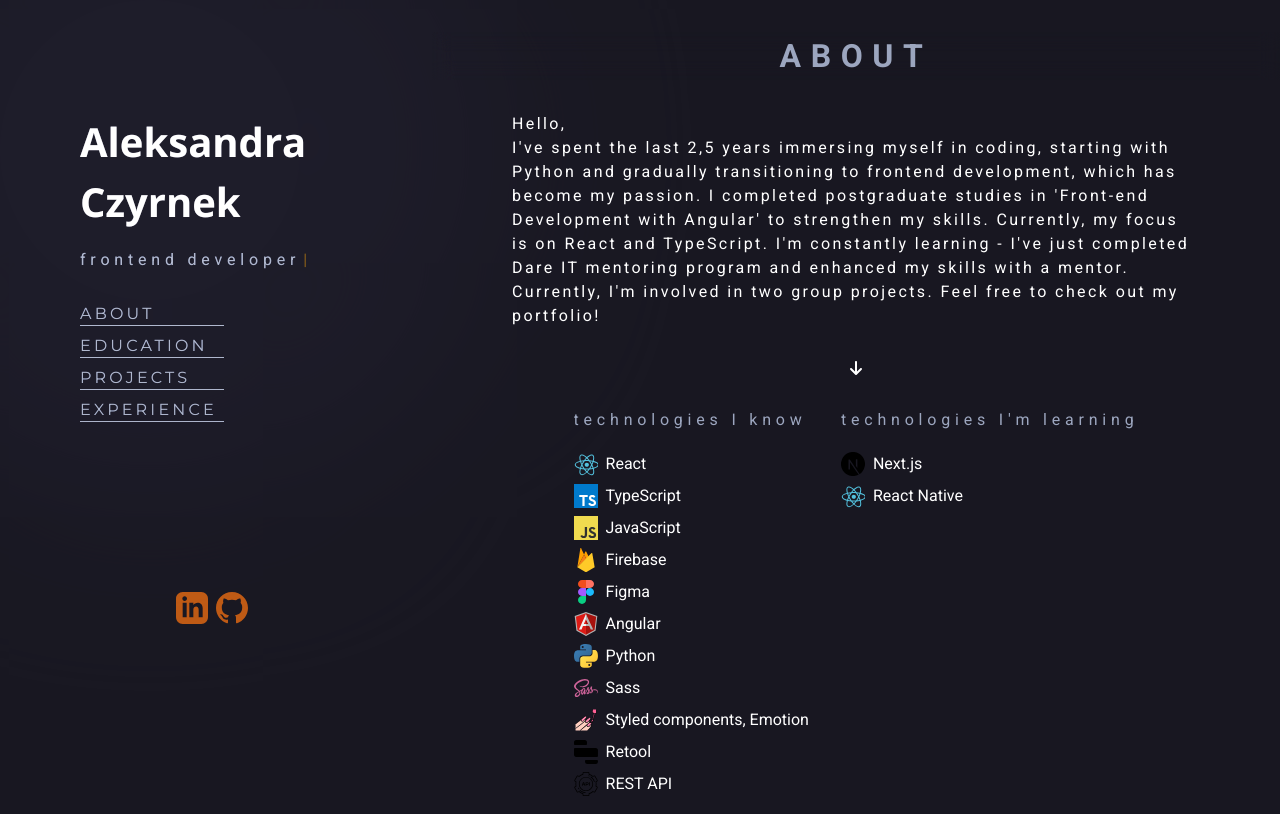
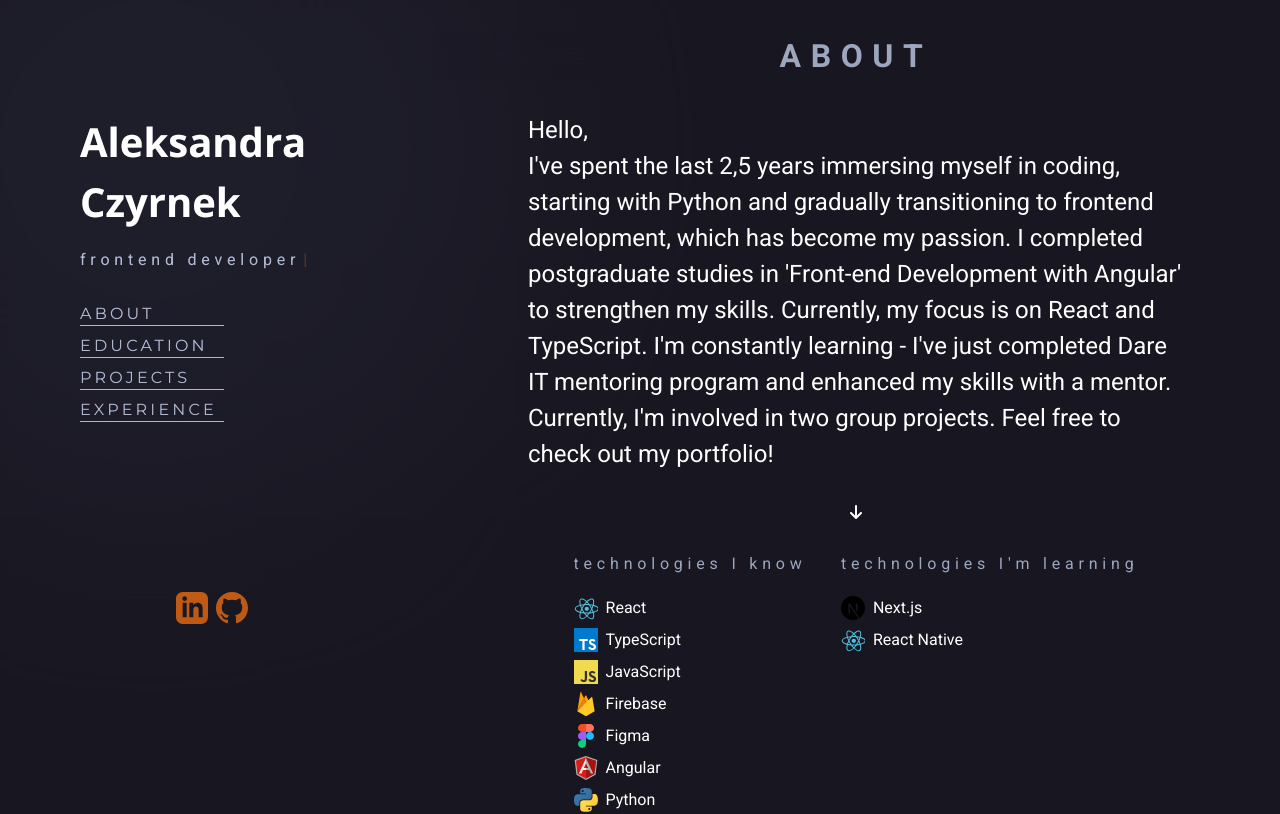
Before and after one commit to olcolcolc/olcolcolc.github.io, a React (Vite) app: page / in a window 1280 px wide. Shown: the top 814 px of the page. Built offline with nearby package versions, Linux system fonts and the light colour scheme.

Commit message:
refactor(bio-theme): detached bio theme from non-bio components

```diff
--- a/src/pages/experience/Experience.tsx
+++ b/src/pages/experience/Experience.tsx
@@ -22,6 +22,7 @@
 
 const ExperienceBio = styled.div`
   padding: 2rem;
+  font-size: 1.25rem;
 `;
 
 const Important = styled.p`
@@ -90,7 +91,6 @@
 `;
 
 const Info = styled.div`
-  ${theme.mixins.bio()}
   padding: 0.5rem;
   letter-spacing: 0;
 `;
--- a/src/styles/theme.tsx
+++ b/src/styles/theme.tsx
@@ -65,8 +65,8 @@
     `,
   bio: () => `
     color: ${colors.white};
-    padding: 2rem 5rem;
-    letter-spacing: 0.15em;
+    padding: 2rem 6rem;
+    font-size: 1.5rem;
     `,
   menuTitle: () => `
   color: ${colors.darkFont};
```
